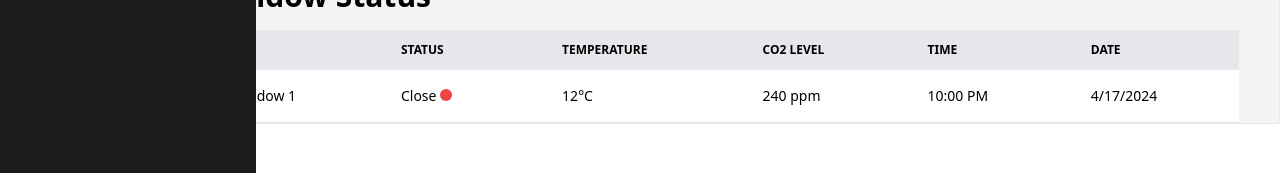
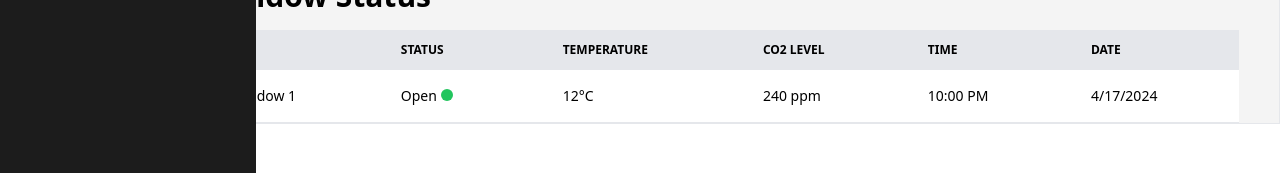
Before and after one commit to khizerkhan-2316/kos.client, a React (Create React App) app: page / in a window 1280 px wide. Shown: the part 372-545 px from the top of the page. Built offline with nearby package versions, Linux system fonts and the light colour scheme.

Commit message:
Version 5

```diff
--- a/src/pages/Homepage.js
+++ b/src/pages/Homepage.js
@@ -1,8 +1,11 @@
 
 import { data } from '../data/mockData'; // Import the data array
-import '../Actuators/mockActuator'; // Import the data array
+import {MockActuator} from '../Actuators/mockActuator'; // Import the data array
 
-function Homepage({ radiatorStatus, windowStatus }) {
+function Homepage() {
+
+  // Get the radiatorStatus and windowStatus from MockActuator component
+  const { radiatorStatus, windowStatus } = MockActuator();
 
   // Get the latest entry
   const latestEntry = data[data.length - 1];
@@ -28,7 +31,7 @@ function Homepage({ radiatorStatus, windowStatus }) {
           <tbody>
             <tr className="bg-white border-b">
               <td className="px-6 py-4 whitespace-nowrap">Radiator 1</td>
-              <td className="px-6 py-4">{radiatorStatus? 'On' : 'Off'} {radiatorStatus ? <div className="w-3 h-3 rounded-full inline-block mr-3 bg-green-500"></div> : <div className="w-3 h-3 rounded-full inline-block mr-2 bg-red-500"></div>}</td>
+              <td className="px-6 py-4">{radiatorStatus} {radiatorStatus === 'On' ? <div className="w-3 h-3 rounded-full inline-block mr-3 bg-green-500"></div> : <div className="w-3 h-3 rounded-full inline-block mr-2 bg-red-500"></div>}</td>
               <td className="px-6 py-4">{latestEntry.temperature}°C</td>
               <td className="px-6 py-4">{latestEntry.co2Level} ppm</td>
               <td className="px-6 py-4">{latestEntry.time}</td>
@@ -55,7 +58,7 @@ function Homepage({ radiatorStatus, windowStatus }) {
           <tbody>
             <tr className="bg-white border-b">
               <td className="px-6 py-4 whitespace-nowrap">Window 1</td>
-              <td className="px-6 py-4">{windowStatus ? 'Open' : 'Close'} {windowStatus ? <div className="w-3 h-3 rounded-full inline-block mr-2 bg-green-500"></div> : <div className="w-3 h-3 rounded-full inline-block mr-2 bg-red-500"></div>}</td>
+              <td className="px-6 py-4">{windowStatus } {windowStatus === 'Open' ? <div className="w-3 h-3 rounded-full inline-block mr-2 bg-green-500"></div> : <div className="w-3 h-3 rounded-full inline-block mr-2 bg-red-500"></div>}</td>
               <td className="px-6 py-4">{latestEntry.temperature}°C</td>
               <td className="px-6 py-4">{latestEntry.co2Level} ppm</td>
               <td className="px-6 py-4">{latestEntry.time}</td>
```
Also changed, not shown: src/Actuators/mockActuator.js (+5 -2 lines).
